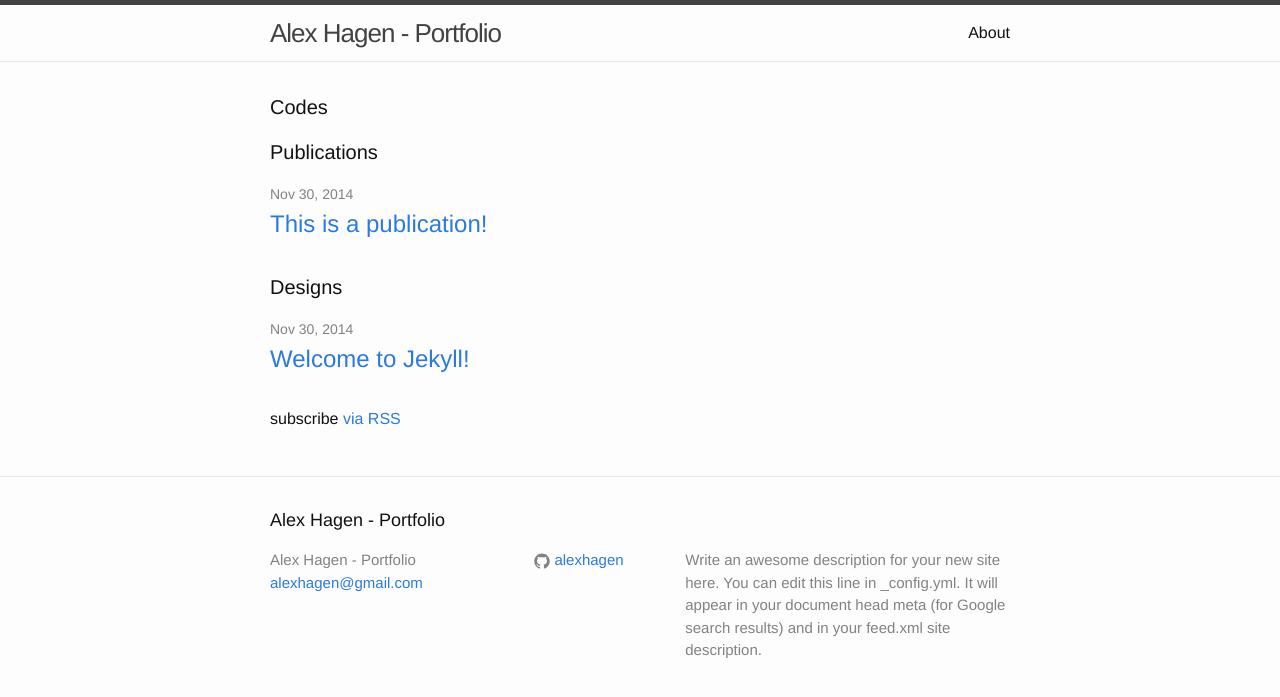
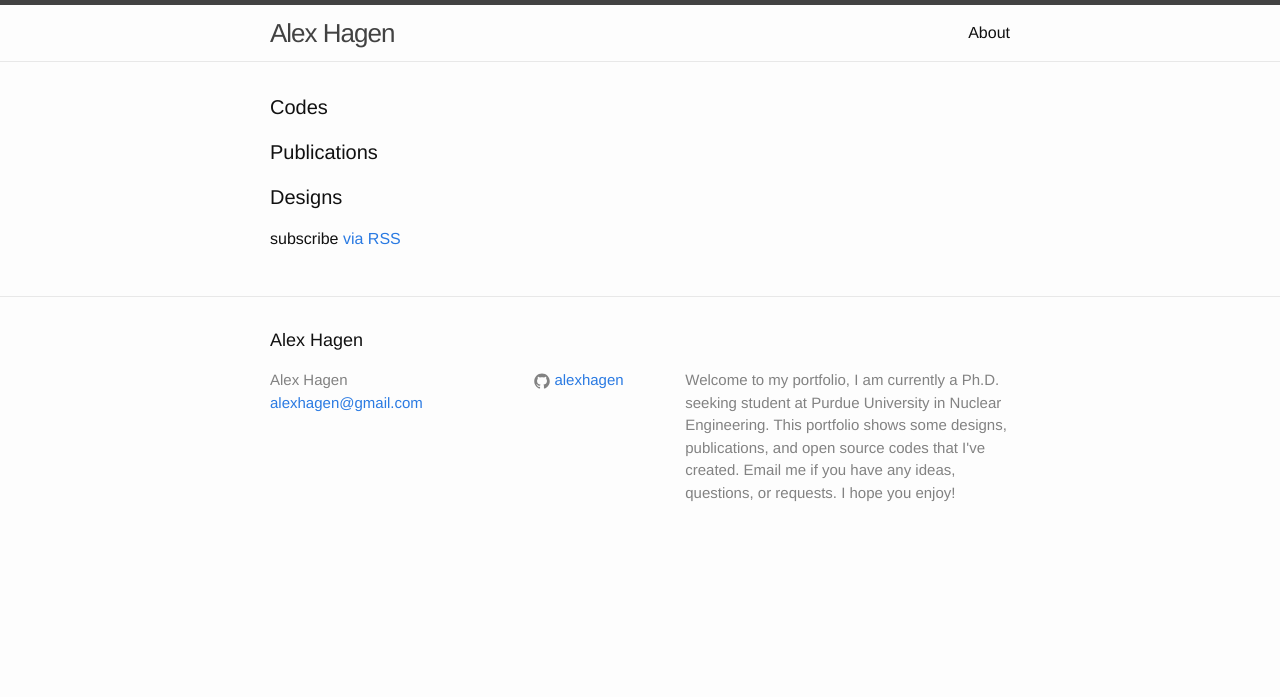
Before and after one commit to alexhagen/alexhagen.github.io, a Jekyll site: the page built from index.html, in a window 1280 px wide. Shown: the top 697 px of the page. Built offline with Jekyll 4.4.1, drawn with Linux system fonts in a browser that asks for light colours.

Commit message:
working on publication

```diff
--- a/_config.yml
+++ b/_config.yml
@@ -1,10 +1,8 @@
 # Site settings
-title: Alex Hagen - Portfolio
+title: Alex Hagen
 email: alexhagen@gmail.com
 description: > # this means to ignore newlines until "baseurl:"
-  Write an awesome description for your new site here. You can edit this
-  line in _config.yml. It will appear in your document head meta (for
-  Google search results) and in your feed.xml site description.
+  Welcome to my portfolio, I am currently a Ph.D. seeking student at Purdue University in Nuclear Engineering.  This portfolio shows some designs, publications, and open source codes that I've created. Email me if you have any ideas, questions, or requests.  I hope you enjoy!
 baseurl: "" # the subpath of your site, e.g. /blog/
 url: "http://alexhagen.github.io" # the base hostname & protocol for your site
 github_username:  alexhagen
```
Also changed, not shown: _posts/2014-11-30-my-first-publication.markdown (deleted, +0 -16 lines), _posts/2014-11-30-welcome-to-jekyll.markdown (deleted, +0 -22 lines), _posts/2014-8-15-multiphysics-modeling-in-optimization-of-acoustically-tensioned-metastable-fluid-neutron-detectors.markdown (added, +21 -0 lines), README.md.
